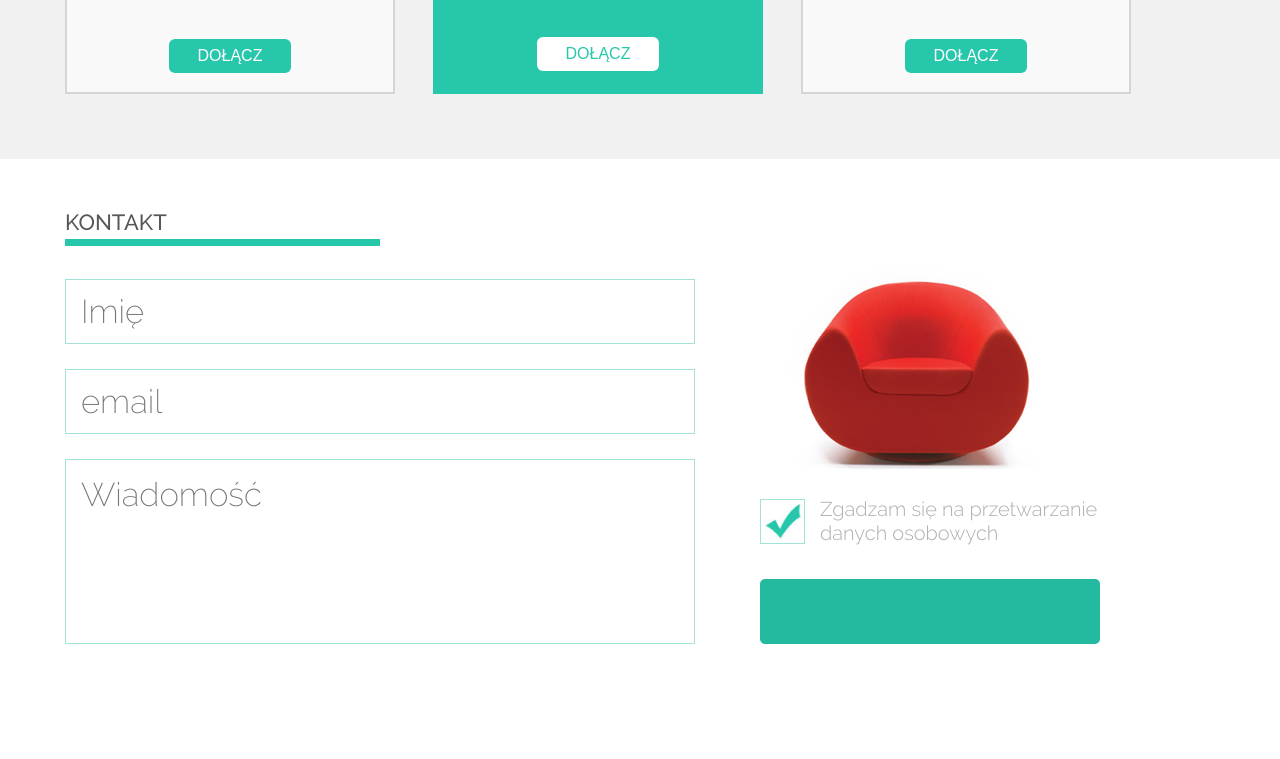
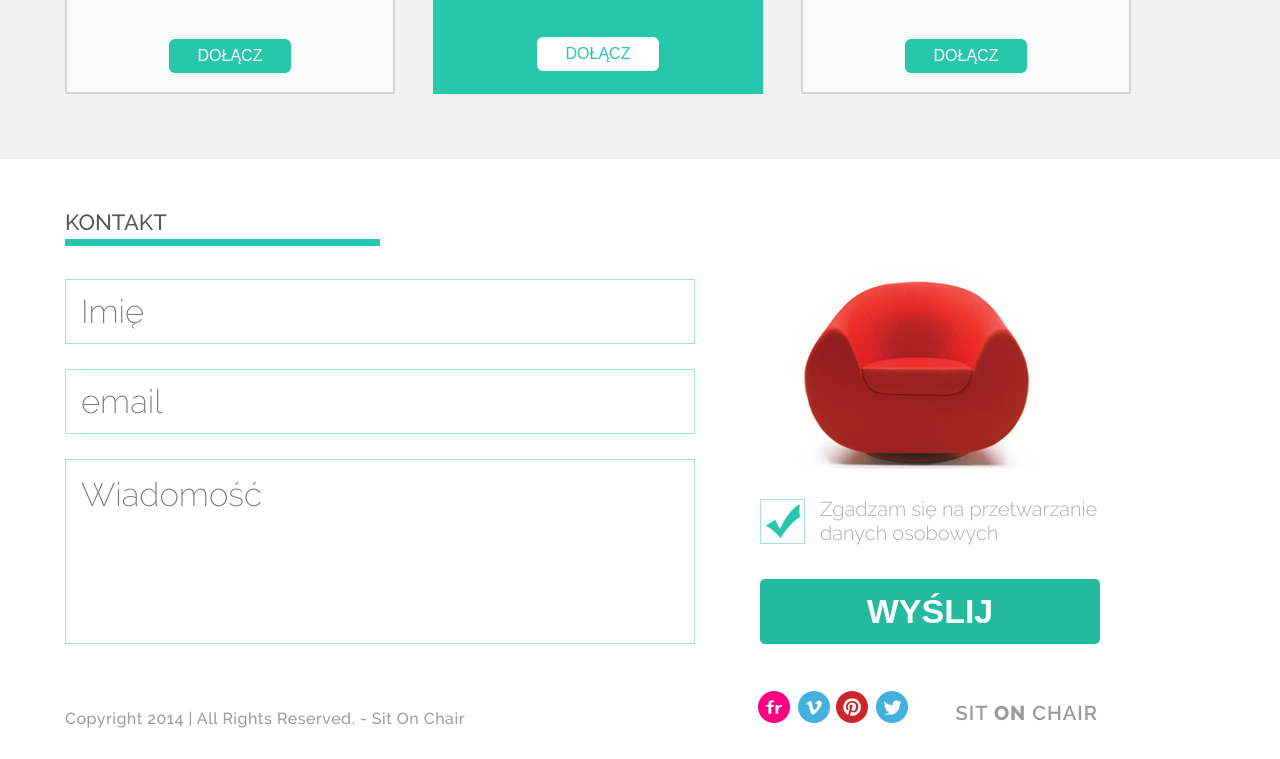
Before and after one commit to ka1130/CodersLab-Sit-on-Chair, a plain HTML site: page index.html in a window 1280 px wide. Shown: the part 1456-2215 px from the top of the page. Before the commit the page ends 2165 px from the top, so only its background shows below. Drawn offline with Linux system fonts and the light colour scheme.

Commit message:
Skończono sekcję footer.

```diff
--- a/css/style.css
+++ b/css/style.css
@@ -678,7 +678,7 @@ h4 {
 	margin-bottom: 25px;
 }
 
-#contact .contact-col-right {
+#contact .col-right {
 	background-image: url("../images/red_chair.png");
 	background-repeat: no-repeat;
 	background-position: 45px 0;
@@ -690,14 +690,14 @@ h4 {
 
 }
 
-#contact .contact-col-right .check {
+#contact .col-right .check {
 	position: absolute;
 	left: 20px;
 	top: 240px;
 	width: 300px;
 }
 
-#contact .contact-col-right .check {
+#contact .col-right .check {
 	font-size: 20px;
 	font-weight: 300;
 	color: #aeaeae;
@@ -728,7 +728,7 @@ input[type="checkbox"]:checked + div {
 	top: -2px;
 }
 
-.contact-col-right button {
+.col-right button {
 	width: 340px;
 	height: 65px;
 	border-radius: 5px;
@@ -736,10 +736,45 @@ input[type="checkbox"]:checked + div {
 	color: #fff;
 	text-transform: uppercase;
 	font-size: 34px;
+	font-weight: 600;
 	border: none;
 	position: absolute;
 	left: 20px;
 	top: 320px;
+}
+/*Koniec sekcji CONTACT*/
+/*POCZĄTEK SEKCJI FOOTER*/
+footer .copy {
+	font-size: 16px;
+	color: #9b9b9b;
+	letter-spacing: 0.5px;
+	font-weight: 500;
+	float: left;
+}
+
+footer .col-right {
+	float: left;
+	width: 633px;
+	height: 50px;
+	position: relative;
+}
+
+footer .col-right .social {
+	display: inline-block;
+	width: 200px;
+	position: absolute;
+	top: -20px;
+	left: 292px;
+}
+
+footer .col-right .logo {
+	font-size: 20px;
+	font-weight: 600;
+	text-transform: uppercase;
+	color: #9b9b9b;
+	letter-spacing: 1px;
+	float: right;
+	margin-top: -8px;
 }
 
 
--- a/index.html
+++ b/index.html
@@ -143,21 +143,33 @@
 					<input type="email" placeholder="email" />
 					<textarea placeholder="Wiadomość"></textarea>
 				</form>
-				<div class="contact-col-right">
+				<div class="col-right">
 					<div class="check">
 						<input type="checkbox" id="c1" checked/>
 						<div class="agree">
 							<label for="c1">Zgadzam się na przetwarzanie danych osobowych</label>
 						</div>
 					</div>
-					<button type="submit"></button>
+					<button type="submit">wyślij</button>
 				</div>
 			</div>
 		</section>
 
-
 		<footer>
-
+			<div class="container clearfix">
+				<div class="copy">
+					Copyright 2014 | All Rights Reserved. - Sit On Chair
+				</div>
+				<div class="col-right clearfix">
+					<div class="social">
+						<img src="images/flickr.png">
+						<img src="images/vimeo.png">
+						<img src="images/pinterest.png">
+						<img src="images/twitter.png">
+					</div>
+					<div class="logo">sit <span style="font-weight: 800;">on</span> chair</div>
+				</div>
+			</div>
 		</footer>
 
 
```
